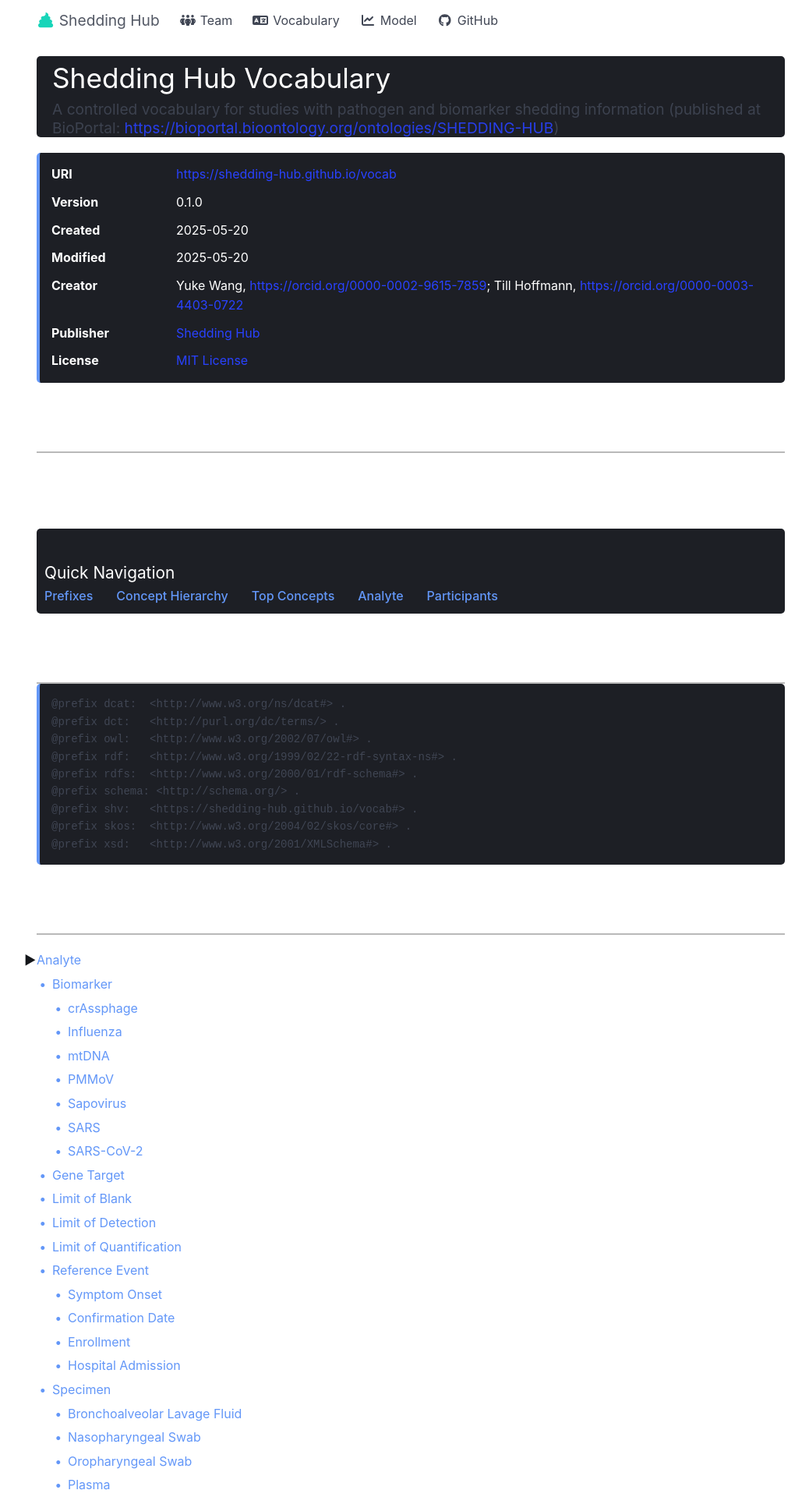
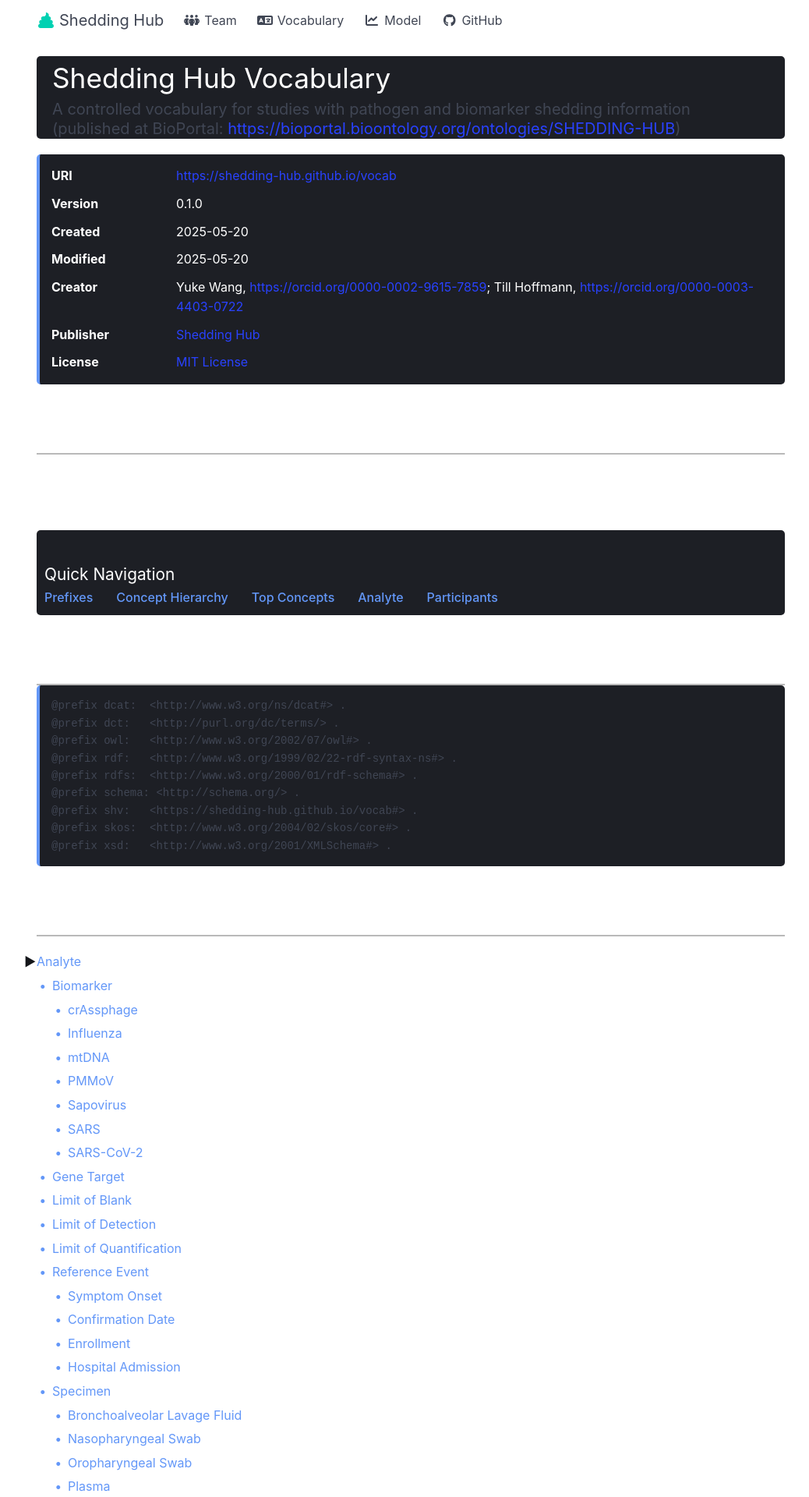
Before and after one commit to shedding-hub/shedding-hub.github.io, a Jekyll site: the page vocab/index.html, which Jekyll copies as it is, in a window 1280 px wide. Shown: the top 1920 px of the page at 78% size, without its empty margins (113-1151 px from the left). Built offline with Jekyll 4.4.1, drawn with Linux system fonts in a browser that asks for light colours; nearby versions of some CDN libraries.

Commit message:
Remove the subtitle format in index.html

```diff
--- a/vocab/index.html
+++ b/vocab/index.html
@@ -40,12 +40,6 @@
         h1 {
             margin: 20px 0 0 0;
             font-size: 2.2em;
-        }
-
-        .subtitle {
-            font-size: 1.2em;
-            font-weight: normal;
-            opacity: 0.9;
         }
 
         .metadata {
```
